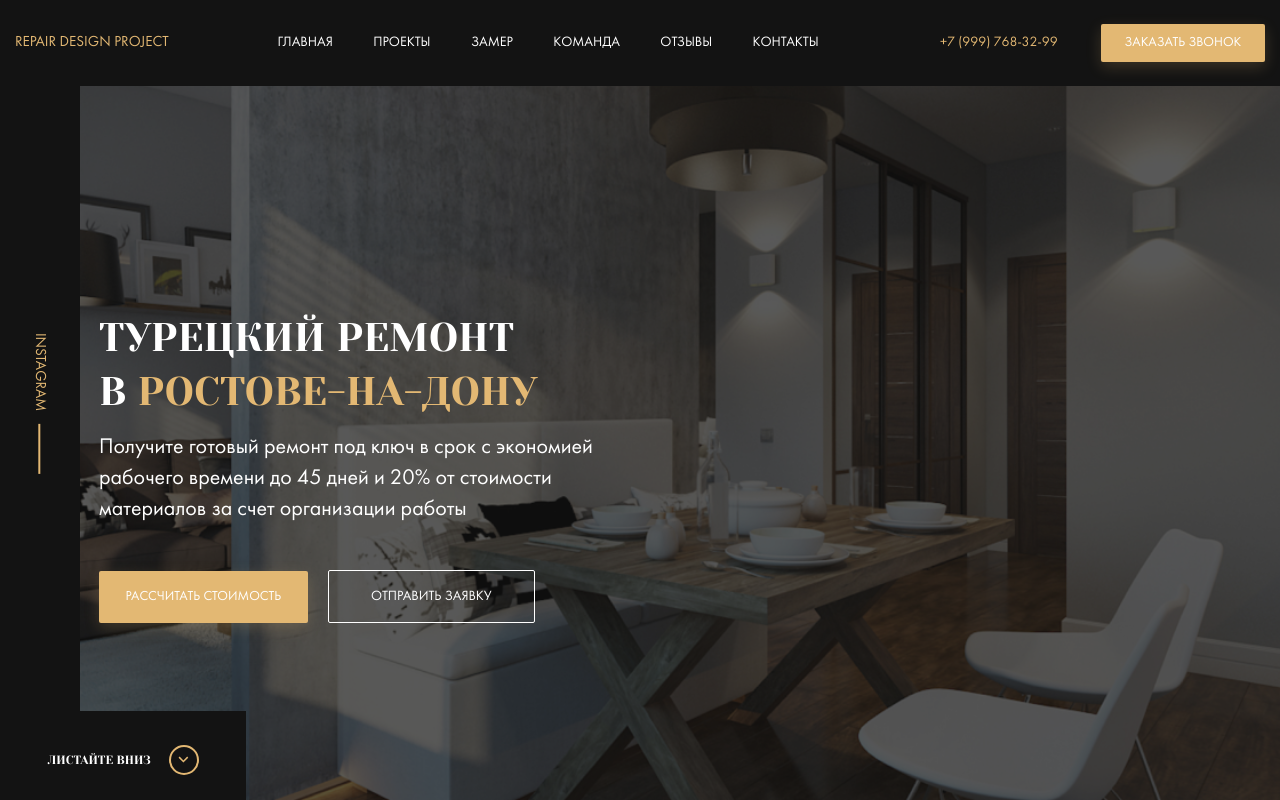
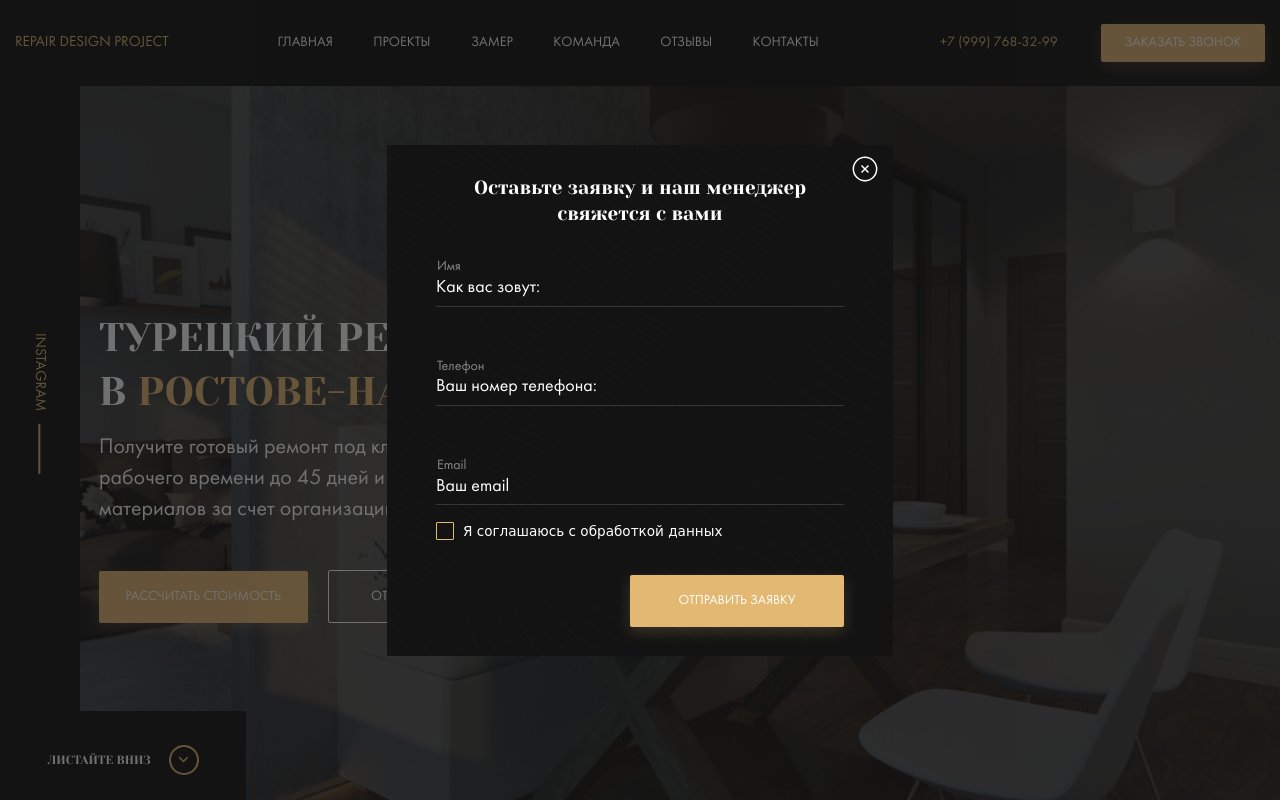
Before and after one commit to VPfront/VPfront.github.io, a website: page index.html in a window 1280 px wide. Shown: the top 800 px of the page. Drawn offline with nearby package versions, Linux system fonts and the light colour scheme; files whose address does not match are found by name.

Commit message:
feat: add modal dialog

```diff
--- a/SASS/_interface.sass
+++ b/SASS/_interface.sass
@@ -25,3 +25,45 @@
         &:hover
             background-color: rgba($dark, 0.4)
             transition-duration: .5s
+
+.label
+    &--light
+        color: rgba($light,0.5)
+        padding: 0.064rem
+        margin: 0
+.input
+    background: transparent
+    border: none
+    border-bottom: 1px solid rgba(255, 255, 255, 0.15)
+    font-size: 1.285rem
+    color: $light
+    padding: 0 0 0.57rem 0
+    &::placeholder
+        color: $light
+        font-family: 'FuturaMedium' cursive
+        font-weight: 500
+        font-size: 1.285rem
+        line-height: 1.785rem
+.policy
+    &__checkbox
+        opacity: 0
+        visibility: hidden
+        &:checked +
+            .policy__label
+                &::before
+                    background: $primary url('../img/modal/check.svg') no-repeat center / 0.8rem
+
+    &__label
+        display: flex
+        align-items: center
+        font-family: 'FuturaBook' , cursive
+        font-size: 0.97rem
+        line-height: 1.5rem
+        &::before
+            content: ''
+            min-width: 18px
+            min-height: 18px
+            border: 1px solid $primary
+            border-radius: 1px
+            cursor: pointer
+            margin-right: 0.64rem
--- a/SASS/style.sass
+++ b/SASS/style.sass
@@ -8,5 +8,6 @@
 @import 'templates/hero'
 @import 'templates/control'
 @import 'templates/types'
+@import 'templates/modal'
 
 @import 'media'
--- /dev/null
+++ b/SASS/templates/_modal.sass
@@ -0,0 +1,56 @@
+.modal
+    position: fixed
+    width: 100%
+    height: 100%
+    z-index: 199
+    left: 0
+    right: 0
+    top: 0
+    bottom: 0
+    background-color: rgba($dark,0.6)
+    display: flex
+    justify-content: center
+    align-items: center
+    &__dialog
+        position: relative
+        background: $dark
+        width: 36.142rem
+        height: 36.5rem
+        color: $light
+        padding: 2.2rem 3.5rem 1.928rem
+        background: $dark url('../img/modal/lines.svg') no-repeat center
+    &__close
+        position: absolute
+        top: 0
+        right: 0
+        margin: 0.7rem 0.55rem
+        background-color: transparent
+        border: 0
+        text-decoration: none
+        cursor: pointer
+    &__title
+        max-width: 27rem
+        font-family: 'Yeseva One', cursive
+        font-size: 19px
+        line-height: 26px
+        text-align: center
+        margin: auto
+        margin-bottom: 2rem
+    &__form
+        display: flex
+        flex-direction: column
+    &__input
+        margin-bottom: 3.42rem
+        padding-bottom: 0.5rem
+        &:last-of-type
+            margin-bottom: -0.4rem
+    &__button
+        position: absolute
+        max-width: 15.3rem
+        width: 100%
+        right: 0
+        bottom: 0
+        margin: 2.781rem 3.5rem 2.05rem  0
+    &__label
+        display: flex
+        align-items: center
--- a/SASS/templates/_types.sass
+++ b/SASS/templates/_types.sass
@@ -46,7 +46,7 @@
         line-height: 1.84rem
         color: $secondary
         padding: 0 0 0 1rem
-        margin: 0
+        margin: 0 0 2.071rem 0
         letter-spacing: 0.03rem
     &__pricetag
         position: absolute
@@ -61,4 +61,3 @@
         text-transform: uppercase
         color: $light
         left: 0
-        margin: 2.07rem 0 0 0rem
--- a/index.html
+++ b/index.html
@@ -275,5 +275,30 @@
             </section>
             <!-- /desing project -->
         </main>
+        <div class="modal">
+            <div class="modal__dialog">
+                <button class="modal__close">
+                    <img src="./img/modal/close.svg" alt="">
+                </button>
+                <h3 class="modal__title">Оставьте заявку и наш менеджер свяжется с вами</h3>
+                <form action="#" class="form modal__form">
+                    <label for="user-name" class="label form__label label--light">Имя</label>
+                    <input type="text" class="input form__input modal__input" id="user__name" placeholder="Как вас зовут:">
+                    <label for="user-phone" class="label form__label label--light">Телефон</label>
+                    <input type="tel" class="input form__input modal__input" id="user__phone" placeholder="Ваш номер телефона:">
+                    <label for="user-email" class="label form__label label--light">Email</label>
+                    <input type="email" class="input form__input modal__input" id="user__email" placeholder="Ваш email">
+                    <div class="policy">
+                        <input type="checkbox" name="policy-checkbox" id="policy-checkbox" class="policy__checkbox">
+                        <label for="policy-checkbox" class="policy__label">Я соглашаюсь с обработкой данных</label>
+                    </div>
+                    <!-- policy -->
+                    <button class="button button--primary modal__button">Отправить заявку</button>
+                </form>
+                <!-- /.form modal__form -->
+            </div>
+            <!-- /.modal__dialog -->
+        </div>
+        <!-- /.modal -->
     </body>
     </html>
```
Also changed, not shown: SASS/_variables.sass (line endings or trailing spaces), css/style.css, img/modal/Rectangle 7.6.png (added), img/modal/check.svg (added), img/modal/close.svg (added), img/modal/lines.svg (added), img/modal/x-circle.png (added).
